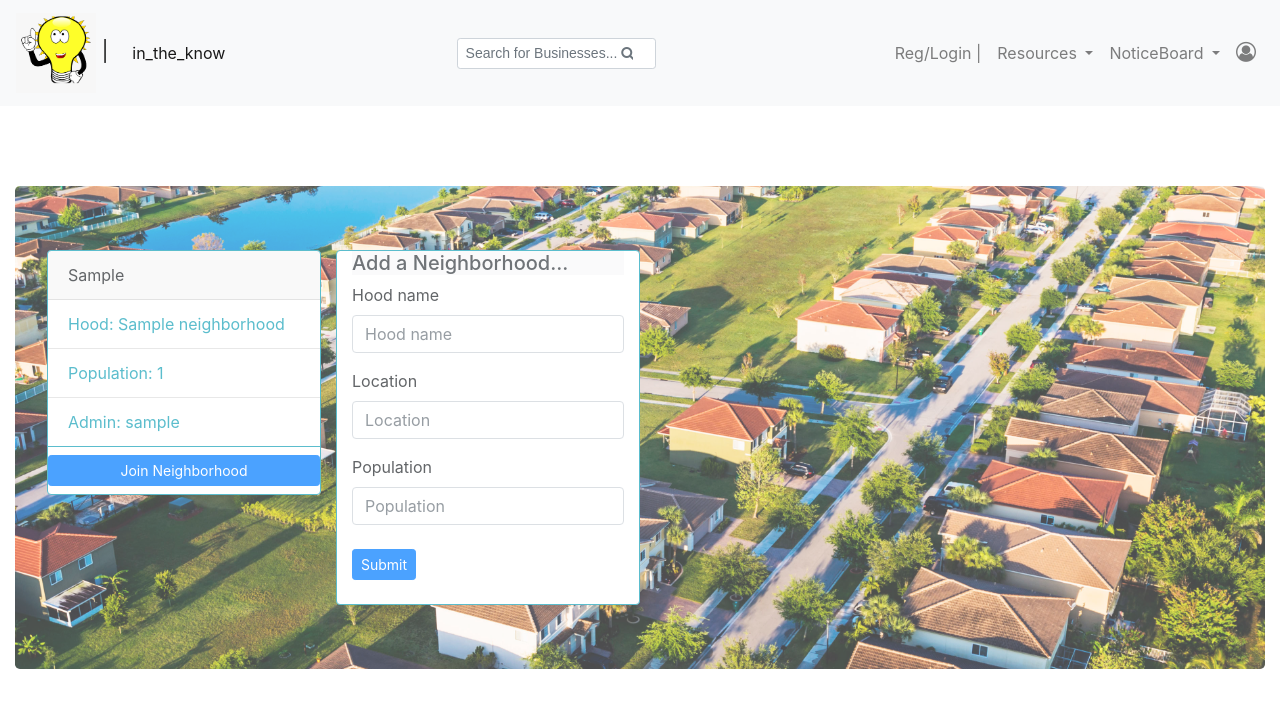
After one commit to rknyra/in-the-know, a Django app: page /neighborhoods/ in a window 1280 px wide. The commit adds this page. Shown: the top 708 px of the page. Run offline with Django 3.2, Linux system fonts and the light colour scheme; tables that the repository leaves empty hold one stand-in row (values such as "Sample post"); some libraries are stand-ins or nearby versions.

Commit message:
create the neighborhood form, view-function and template where users will be able to see, join and add neighborhoods

```diff
--- a/itk_app/forms.py
+++ b/itk_app/forms.py
@@ -30,3 +30,9 @@ class AddBusinessForm(forms.ModelForm):
     class Meta:
         model = Business
         exclude = ['user']
+
+
+class AddNeighborhoodForm(forms.ModelForm):
+    class Meta:
+        model = Neighborhood
+        exclude = ['user']
--- a/itk_app/templates/index.html
+++ b/itk_app/templates/index.html
@@ -30,9 +30,9 @@
                 <div class="card border-info slightOpaicty">
                  <div class="card-header"> Helpful Resources </div>
                     <ul class="list-group text-info list-group-flush">
-                        <li class="list-group-item">Join a neighborhood </li>
-                        <li class="list-group-item"> Share/view neighborhood notices</li>
-                        <li class="list-group-item">View neighborhood businesses</li>
+                        <li class="list-group-item"> <a href="/neighborhoods"> Join a neighborhood</a></li>
+                        <li class="list-group-item"> <a href="/neighborhoods">Share/view neighborhood notices</a></li>
+                        <li class="list-group-item"><a href="/neighborhoods">View neighborhood businesses</a></li>
                     </ul>
                 </div>
             </div>
--- /dev/null
+++ b/itk_app/templates/itk_pages/neighborhoods.html
@@ -0,0 +1,51 @@
+{% extends 'itk_pages/base.html'%}
+{% load bootstrap4 %}
+
+
+{% block content %}
+{{ block.super }}
+
+<div class="container-fluid topBuffer">
+    <div class="jumbotron bg-img">
+        <div class="row">
+
+                {% for neighborhood in neighborhoods %}
+                <div class="col-xs-3 col-sm-3 col-md-3 col-lg-3">
+                    <div class="card border-info slightOpaicty">
+                        <div class="card-header"> {{ neighborhood.location }} </div>
+                        <ul class="list-group text-info list-group-flush">
+                            <li class="list-group-item"> Hood: {{ neighborhood.hood_name }} </li>
+                            <li class="list-group-item"> Population: {{ neighborhood.population }} </li>
+                            <li class="list-group-item"> Admin: {{ neighborhood.user }} </li>
+                        </ul>
+                        <input type="submit" class="btn btn-primary btn-sm my-2" value="Join Neighborhood">
+
+                    </div>
+                </div>
+
+                {% endfor %}
+
+
+            <!-- ADD NEIGHBORHOOD FORM -->
+            <div class="col-xs-3 col-sm-3 col-md-3 col-lg-3 border border-info rounded" style="background-color:#fff;">
+            <h5 class="bg-light text-dark"> Add a Neighborhood...</h5>
+                <form enctype="multipart/form" action="{% url 'add_business' %}" method="post">
+
+                    {% csrf_token %}
+
+                    {% bootstrap_form form layout='inline' %}
+
+                    <div class="form-group">
+
+                    <input type="submit" class="btn btn-primary btn-sm my-2" value="Submit">
+                    </div>
+                </form>
+            </div>
+            <!-- END OF FORM -->
+
+
+        </div> <!-- end of row -->
+    </div> <!-- jumbotron ends here -->
+</div> <!-- container ends here -->
+
+{% endblock %}
--- a/itk_app/urls.py
+++ b/itk_app/urls.py
@@ -13,6 +13,6 @@ urlpatterns = [
     path('search-businesses/',views.searchBusiness,name='search_businesses'),
     path('health-centers/<int:neighborhood_id>',views.healthCenters,name='health_centers'),
     path('police-stations/<int:neighborhood_id>',views.policeStations,name='police_stations'),
-
+    path('neighborhoods/',views.neighborhood,name='view_neighborhoods'),
 
 ]
--- a/itk_app/views.py
+++ b/itk_app/views.py
@@ -34,6 +34,13 @@ def updateProfile(request):
         updateProf = UpdateProfileForm(instance=request.user.profile)
 
     return render(request, 'itk_pages/update_profile.html', locals())
+
+#neighborhoods/join a neighborhood
+def neighborhood(request):
+    neighborhoods=Neighborhood.objects.all()
+    form = AddNeighborhoodForm()
+
+    return render(request,'itk_pages/neighborhoods.html', locals())
 
 
 #share a notice
```
